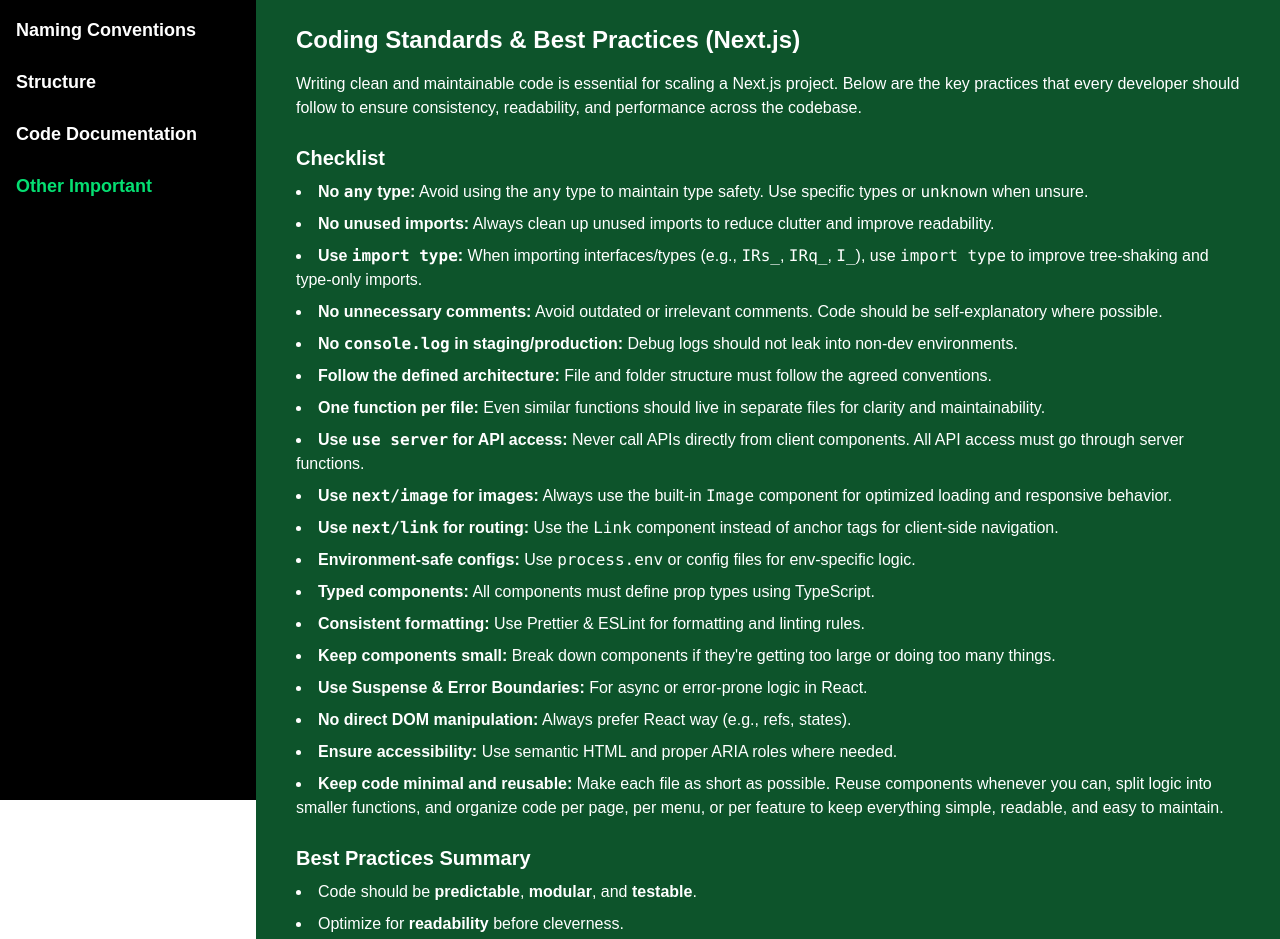
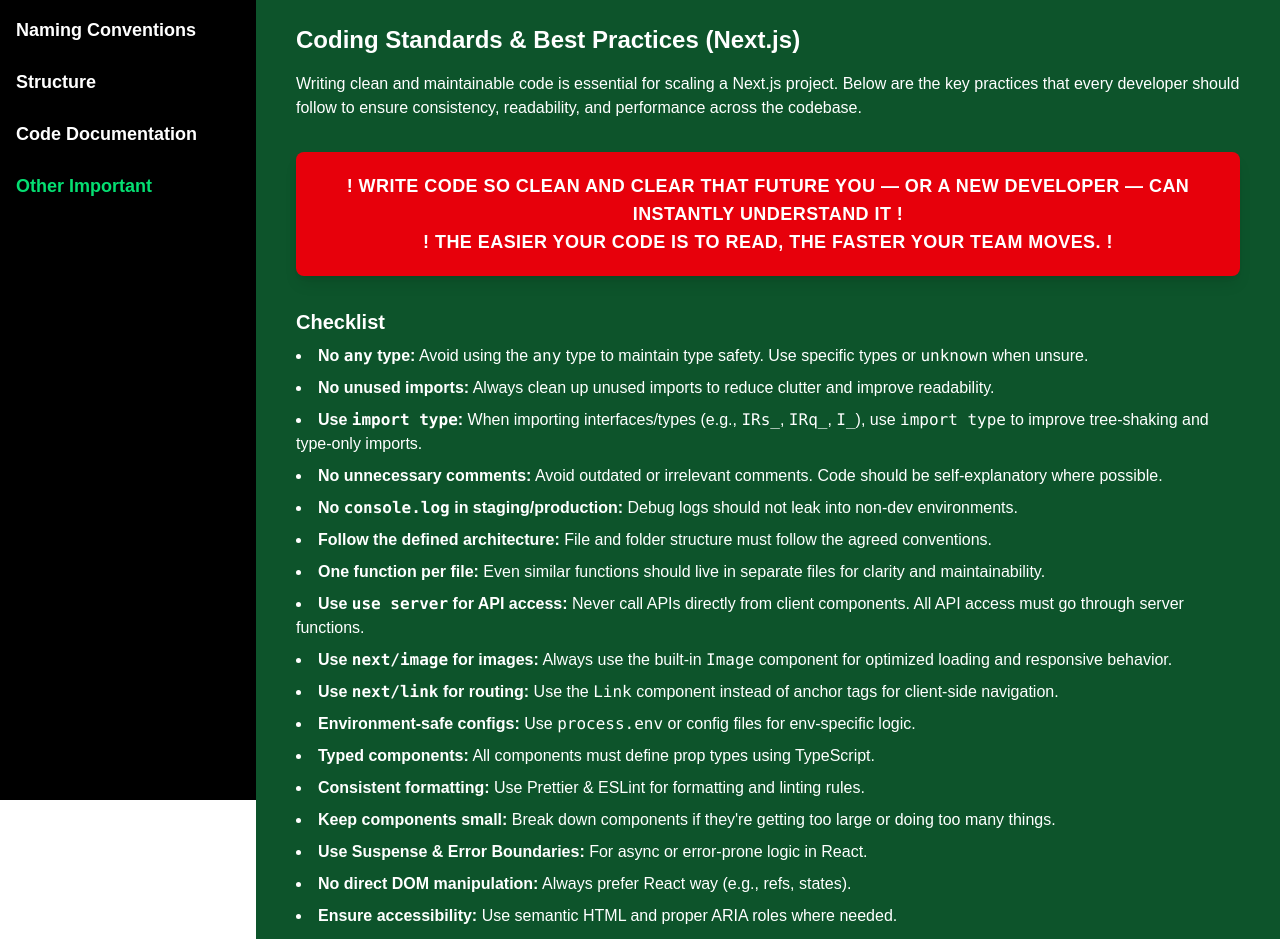
Before and after one commit to cikalmaulana/next-code-architecture, a Next.js app: page /other in a window 1280 px wide. Shown: the top 939 px of the page. Built offline with nearby package versions, Linux system fonts and the light colour scheme.

Commit message:
[UPDATE] Other Important

```diff
--- a/src/app/other/$element/client.other.tsx
+++ b/src/app/other/$element/client.other.tsx
@@ -8,6 +8,11 @@
             <p className="mb-4">
                 Writing clean and maintainable code is essential for scaling a Next.js project. Below are the key practices that every developer should follow to ensure consistency, readability, and performance across the codebase.
             </p>
+
+            <div className="my-8 text-center bg-red-600 text-white font-extrabold text-lg py-5 px-6 rounded-lg shadow-lg tracking-wide">
+                ! WRITE CODE SO CLEAN AND CLEAR THAT FUTURE YOU — OR A NEW DEVELOPER — CAN INSTANTLY UNDERSTAND IT !<br />
+                ! THE EASIER YOUR CODE IS TO READ, THE FASTER YOUR TEAM MOVES. !
+            </div>
 
             <h2 className="text-xl font-semibold mt-6 mb-2">Checklist</h2>
             <ul className="list-disc list-inside mb-4 space-y-2">
@@ -31,7 +36,7 @@
                 <li>
                     <strong>Keep code minimal and reusable:</strong> Make each file as short as possible.
                     Reuse components whenever you can, split logic into smaller functions,
-                    and organize code per page, per menu, or per feature to keep everything simple,
+                    and organize code by page, by menu, or by feature to keep everything simple,
                     readable, and easy to maintain.
                 </li>
             </ul>
@@ -44,11 +49,6 @@
                 <li>Always think in terms of <strong>reusability</strong> and <strong>scalability</strong>.</li>
             </ul>
 
-            <div className="my-8 text-center bg-red-600 text-white font-extrabold text-lg py-5 px-6 rounded-lg shadow-lg tracking-wide">
-                ! WRITE CODE SO CLEAN AND CLEAR THAT FUTURE YOU — OR A NEW DEVELOPER — CAN INSTANTLY UNDERSTAND IT !<br />
-                ! THE EASIER YOUR CODE IS TO READ, THE FASTER YOUR TEAM MOVES. !
-            </div>
-
             <p className="mt-6">
                 Following these guidelines will ensure that your Next.js codebase remains clean, maintainable, and scalable — regardless of team size or project scope.
             </p>
```
